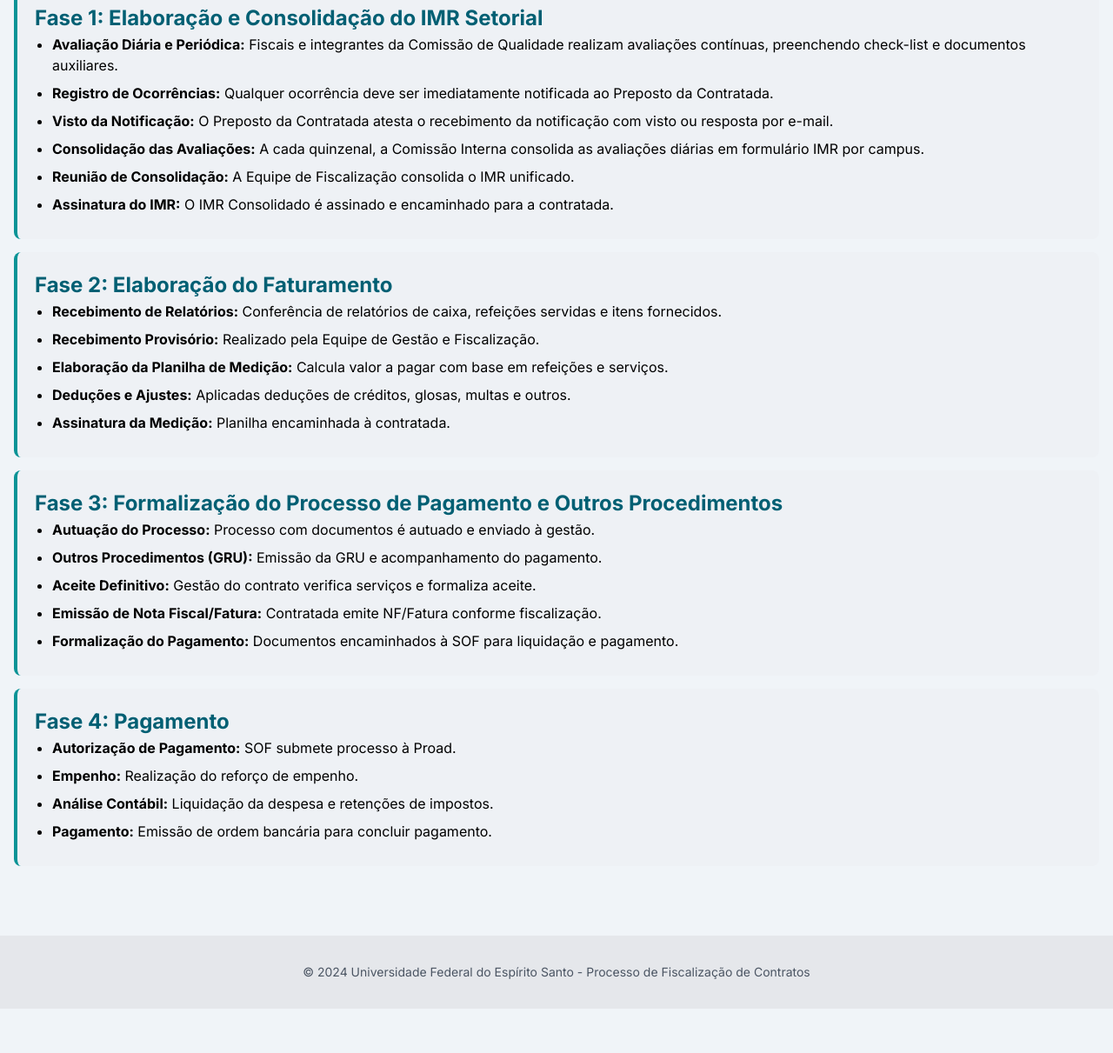
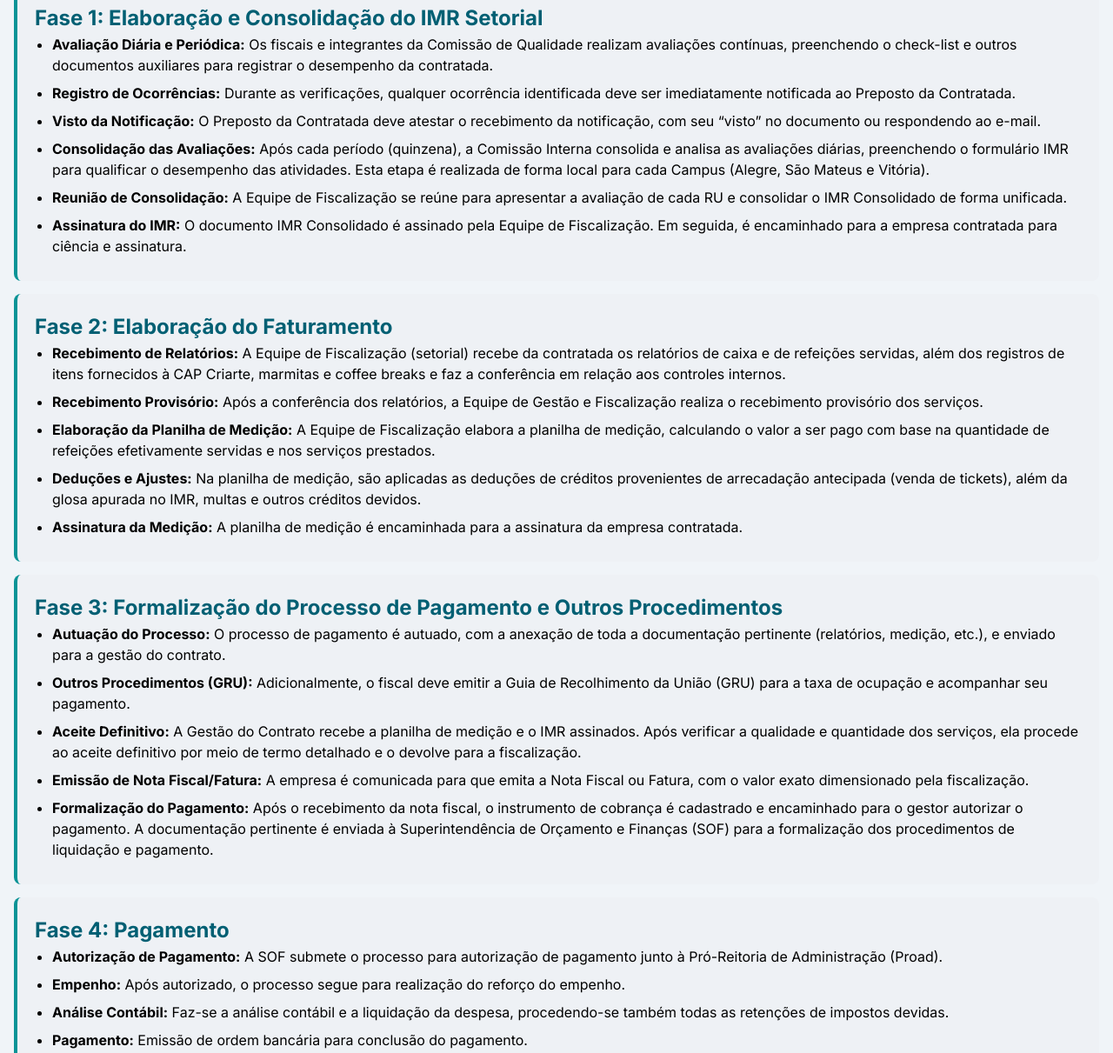
Before and after one commit to thaynaventura-ufes/fluxo-pagamento-ufes, a plain HTML site: page index.html in a window 1280 px wide. Shown: the part 3133-4344 px from the top of the page at 87% size. Before the commit the page ends 4293 px from the top, so only its background shows below. Drawn offline with nearby package versions, Linux system fonts and the light colour scheme.

Commit message:
Update index.html

```diff
--- a/index.html
+++ b/index.html
@@ -160,44 +160,44 @@
             <div class="fase">
                 <h2>Fase 1: Elaboração e Consolidação do IMR Setorial</h2>
                 <ul>
-                    <li><strong>Avaliação Diária e Periódica:</strong> Fiscais e integrantes da Comissão de Qualidade realizam avaliações contínuas, preenchendo check-list e documentos auxiliares.</li>
-                    <li><strong>Registro de Ocorrências:</strong> Qualquer ocorrência deve ser imediatamente notificada ao Preposto da Contratada.</li>
-                    <li><strong>Visto da Notificação:</strong> O Preposto da Contratada atesta o recebimento da notificação com visto ou resposta por e-mail.</li>
-                    <li><strong>Consolidação das Avaliações:</strong> A cada quinzenal, a Comissão Interna consolida as avaliações diárias em formulário IMR por campus.</li>
-                    <li><strong>Reunião de Consolidação:</strong> A Equipe de Fiscalização consolida o IMR unificado.</li>
-                    <li><strong>Assinatura do IMR:</strong> O IMR Consolidado é assinado e encaminhado para a contratada.</li>
+                    <li><strong>Avaliação Diária e Periódica:</strong> Os fiscais e integrantes da Comissão de Qualidade realizam avaliações contínuas, preenchendo o check-list e outros documentos auxiliares para registrar o desempenho da contratada.</li>
+                    <li><strong>Registro de Ocorrências:</strong> Durante as verificações, qualquer ocorrência identificada deve ser imediatamente notificada ao Preposto da Contratada.</li>
+                    <li><strong>Visto da Notificação:</strong> O Preposto da Contratada deve atestar o recebimento da notificação, com seu “visto” no documento ou respondendo ao e-mail.</li>
+                    <li><strong>Consolidação das Avaliações:</strong> Após cada período (quinzena), a Comissão Interna consolida e analisa as avaliações diárias, preenchendo o formulário IMR para qualificar o desempenho das atividades. Esta etapa é realizada de forma local para cada Campus (Alegre, São Mateus e Vitória).</li>
+                    <li><strong>Reunião de Consolidação:</strong> A Equipe de Fiscalização se reúne para apresentar a avaliação de cada RU e consolidar o IMR Consolidado de forma unificada.</li>
+                    <li><strong>Assinatura do IMR:</strong> O documento IMR Consolidado é assinado pela Equipe de Fiscalização. Em seguida, é encaminhado para a empresa contratada para ciência e assinatura.</li>
                 </ul>
             </div>
 
             <div class="fase">
                 <h2>Fase 2: Elaboração do Faturamento</h2>
                 <ul>
-                    <li><strong>Recebimento de Relatórios:</strong> Conferência de relatórios de caixa, refeições servidas e itens fornecidos.</li>
-                    <li><strong>Recebimento Provisório:</strong> Realizado pela Equipe de Gestão e Fiscalização.</li>
-                    <li><strong>Elaboração da Planilha de Medição:</strong> Calcula valor a pagar com base em refeições e serviços.</li>
-                    <li><strong>Deduções e Ajustes:</strong> Aplicadas deduções de créditos, glosas, multas e outros.</li>
-                    <li><strong>Assinatura da Medição:</strong> Planilha encaminhada à contratada.</li>
+                    <li><strong>Recebimento de Relatórios:</strong> A Equipe de Fiscalização (setorial) recebe da contratada os relatórios de caixa e de refeições servidas, além dos registros de itens fornecidos à CAP Criarte, marmitas e coffee breaks e faz a conferência em relação aos controles internos.</li>
+                    <li><strong>Recebimento Provisório:</strong> Após a conferência dos relatórios, a Equipe de Gestão e Fiscalização realiza o recebimento provisório dos serviços.</li>
+                    <li><strong>Elaboração da Planilha de Medição:</strong> A Equipe de Fiscalização elabora a planilha de medição, calculando o valor a ser pago com base na quantidade de refeições efetivamente servidas e nos serviços prestados.</li>
+                    <li><strong>Deduções e Ajustes:</strong> Na planilha de medição, são aplicadas as deduções de créditos provenientes de arrecadação antecipada (venda de tickets), além da glosa apurada no IMR, multas e outros créditos devidos.</li>
+                    <li><strong>Assinatura da Medição:</strong> A planilha de medição é encaminhada para a assinatura da empresa contratada.</li>
                 </ul>
             </div>
 
             <div class="fase">
                 <h2>Fase 3: Formalização do Processo de Pagamento e Outros Procedimentos</h2>
                 <ul>
-                    <li><strong>Autuação do Processo:</strong> Processo com documentos é autuado e enviado à gestão.</li>
-                    <li><strong>Outros Procedimentos (GRU):</strong> Emissão da GRU e acompanhamento do pagamento.</li>
-                    <li><strong>Aceite Definitivo:</strong> Gestão do contrato verifica serviços e formaliza aceite.</li>
-                    <li><strong>Emissão de Nota Fiscal/Fatura:</strong> Contratada emite NF/Fatura conforme fiscalização.</li>
-                    <li><strong>Formalização do Pagamento:</strong> Documentos encaminhados à SOF para liquidação e pagamento.</li>
+                    <li><strong>Autuação do Processo:</strong> O processo de pagamento é autuado, com a anexação de toda a documentação pertinente (relatórios, medição, etc.), e enviado para a gestão do contrato.</li>
+                    <li><strong>Outros Procedimentos (GRU):</strong> Adicionalmente, o fiscal deve emitir a Guia de Recolhimento da União (GRU) para a taxa de ocupação e acompanhar seu pagamento.</li>
+                    <li><strong>Aceite Definitivo:</strong> A Gestão do Contrato recebe a planilha de medição e o IMR assinados. Após verificar a qualidade e quantidade dos serviços, ela procede ao aceite definitivo por meio de termo detalhado e o devolve para a fiscalização.</li>
+                    <li><strong>Emissão de Nota Fiscal/Fatura:</strong> A empresa é comunicada para que emita a Nota Fiscal ou Fatura, com o valor exato dimensionado pela fiscalização.</li>
+                    <li><strong>Formalização do Pagamento:</strong> Após o recebimento da nota fiscal, o instrumento de cobrança é cadastrado e encaminhado para o gestor autorizar o pagamento. A documentação pertinente é enviada à Superintendência de Orçamento e Finanças (SOF) para a formalização dos procedimentos de liquidação e pagamento.</li>
                 </ul>
             </div>
 
             <div class="fase">
                 <h2>Fase 4: Pagamento</h2>
                 <ul>
-                    <li><strong>Autorização de Pagamento:</strong> SOF submete processo à Proad.</li>
-                    <li><strong>Empenho:</strong> Realização do reforço de empenho.</li>
-                    <li><strong>Análise Contábil:</strong> Liquidação da despesa e retenções de impostos.</li>
-                    <li><strong>Pagamento:</strong> Emissão de ordem bancária para concluir pagamento.</li>
+                    <li><strong>Autorização de Pagamento:</strong> A SOF submete o processo para autorização de pagamento junto à Pró-Reitoria de Administração (Proad).</li>
+                    <li><strong>Empenho:</strong> Após autorizado, o processo segue para realização do reforço do empenho.</li>
+                    <li><strong>Análise Contábil:</strong> Faz-se a análise contábil e a liquidação da despesa, procedendo-se também todas as retenções de impostos devidas.</li>
+                    <li><strong>Pagamento:</strong> Emissão de ordem bancária para conclusão do pagamento.</li>
                 </ul>
             </div>
         </div>
```
